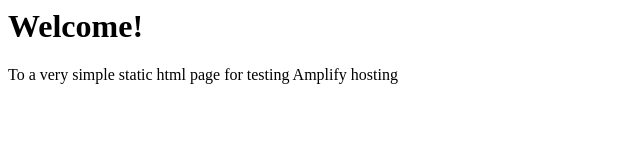
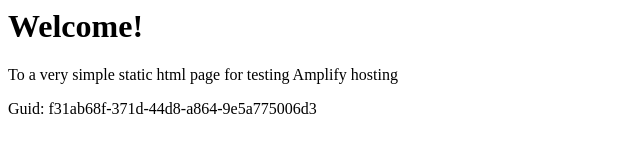
Before and after one commit to aws-aemilia-sfo/Github-PR-Commit-Integration-Test-DoNotTouch-Gith-P5X5MO5I-v1-preprod-us-west-1, a website: page src/index.html in a window 1280 px wide. Shown: the whole page, without its empty margins (0-640 px from the left). Drawn offline with Linux system fonts and the light colour scheme.

Commit message:
commit from integ tests

```diff
--- a/src/index.html
+++ b/src/index.html
@@ -1,3 +1,5 @@
+
+
 <html lang="en">
 
 <head>
@@ -10,6 +12,6 @@
 <body>
     <h1>Welcome!</h1>
     <p>To a very simple static html page for testing Amplify hosting</p>
-</body>
+    <p>Guid: f31ab68f-371d-44d8-a864-9e5a775006d3</p></body>
 
 </html>
```
